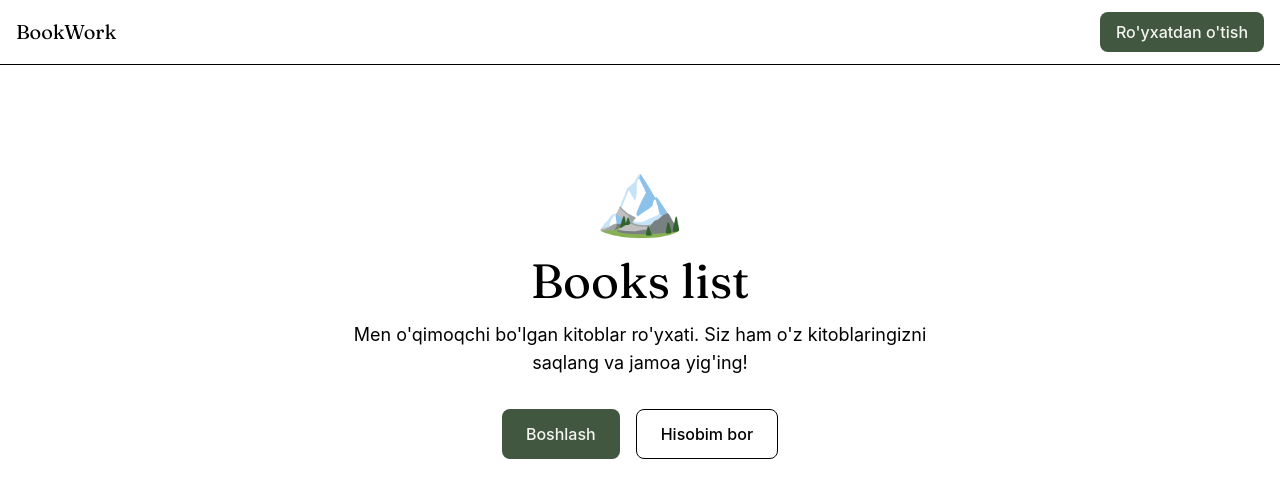
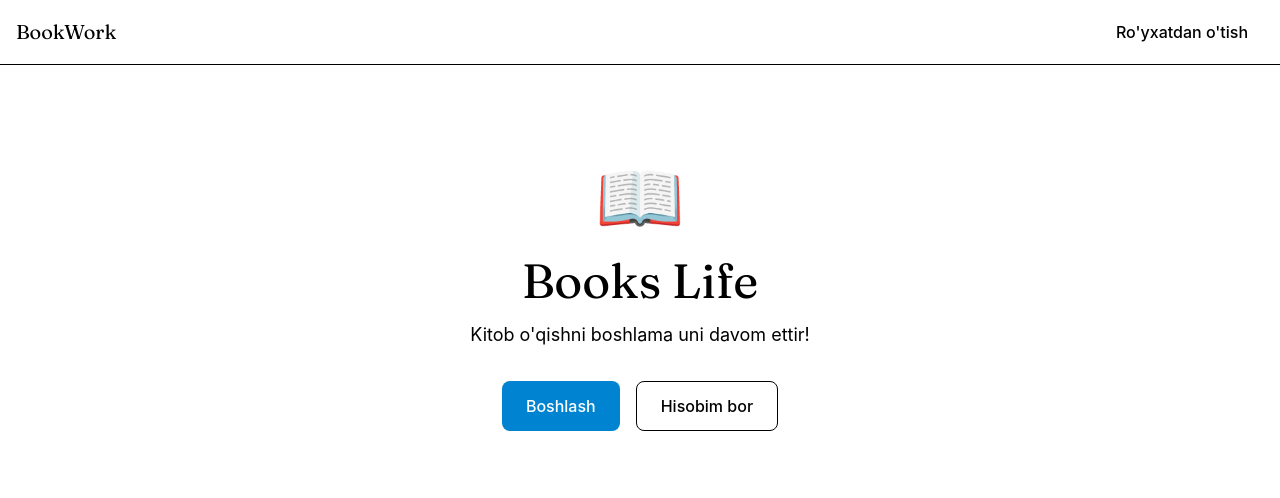
Before and after one commit to muhammadzohidsolijonov031-cloud/BookWork, a React (Vite) app in the folder frontend/: page / in a window 1280 px wide. Shown: the top 498 px of the page. Built offline with nearby package versions, Linux system fonts and the light colour scheme; no server answers.

Commit message:
Ranglar va Home qismlari yangilandi.

```diff
--- a/frontend/src/index.css
+++ b/frontend/src/index.css
@@ -1,17 +1,17 @@
 @import "tailwindcss";
 
 @theme {
-  --color-archa-tuni: #1C332F;
-  --color-vodiy-qaragayi: #254E4C;
-  --color-archazor: #41573F;
-  --color-alp-yaylovi: #7E8F4A;
-  --color-qaragay-postlogi: #8A5236;
-  --color-zenit-osmoni: #21407C;
-  --color-yozgi-osmon: #2A6FAD;
-  --color-bulut: #A4BFD7;
-  --color-ertalabki-tuman: #D9E2E9;
-  --color-ohaktosh: #F4F4F0;
+
+  --color-primary: #21407C;
+  --color-hover: #3A5A9B;
+  --color-accent: #8FB3D9;
+  --color-light: #E6EEF7;
+  --color-beige: #D9C9B8;
+  --color-brown: #8B6F56;
+  --color-background: #F8F6F2;
+  --color-text: #1F2937;
 
   --font-heading: 'Fraunces', Georgia, serif;
   --font-body: 'Manrope', system-ui, sans-serif;
+
 }
--- a/frontend/src/pages/Home.jsx
+++ b/frontend/src/pages/Home.jsx
@@ -1,34 +1,41 @@
-import { useEffect } from 'react';
-import { useNavigate } from 'react-router';
-import { SignInButton, SignUpButton } from '@clerk/react';
-import { useAuth } from '@clerk/react';
-
+import { useEffect } from "react";
+import { useNavigate } from "react-router";
+import { SignInButton, SignUpButton } from "@clerk/react";
+import { useAuth } from "@clerk/react";
+import libraryhomefon from "../assets/libraryfon.png";
 function Home() {
   const { isSignedIn, isLoaded } = useAuth();
   const navigate = useNavigate();
 
   useEffect(() => {
     if (isLoaded && isSignedIn) {
-      navigate('/dashboard');
+      navigate("/dashboard");
     }
   }, [isLoaded, isSignedIn, navigate]);
 
   return (
-    <div className="flex flex-col items-center justify-center py-24 px-4 text-center">
-      <div className="text-7xl mb-6">🏔️</div>
-      <h1 className="font-heading text-5xl text-matn mb-4">
-        Books list
-      </h1>
+    <div
+      className="flex flex-col items-center justify-center py-24 px-4 text-center"
+      style={{
+        backgroundClip: `${libraryhomefon}`,
+        backgroundPosition: "center 75%",
+      }}
+    >
+      <div className="text-7xl mb-6">📖</div>
+
+      <h1 className="font-heading text-5xl text-matn mb-4">Books Life</h1>
+
       <p className="text-lg text-ikkilamchi max-w-xl mb-8">
-        Men o'qimoqchi bo'lgan kitoblar ro'yxati.
-        Siz ham o'z kitoblaringizni saqlang va jamoa yig'ing!
+        Kitob o'qishni boshlama uni davom ettir!{" "}
       </p>
+
       <div className="flex flex-wrap gap-4 justify-center">
         <SignUpButton mode="modal">
-          <button className="bg-archazor text-ohaktosh px-6 py-3 rounded-lg hover:opacity-90 transition font-medium">
+          <button className="bg-sky-600 text-white px-6 py-3 rounded-lg hover:opacity-90 transition font-medium">
             Boshlash
           </button>
         </SignUpButton>
+
         <SignInButton mode="modal">
           <button className="border border-ikkilamchi text-matn px-6 py-3 rounded-lg hover:bg-ertalabki-tuman transition font-medium">
             Hisobim bor
```
Also changed, not shown: frontend/src/assets/emptyshelfHome.jpg (added), frontend/src/assets/libraryfon.png (added).
